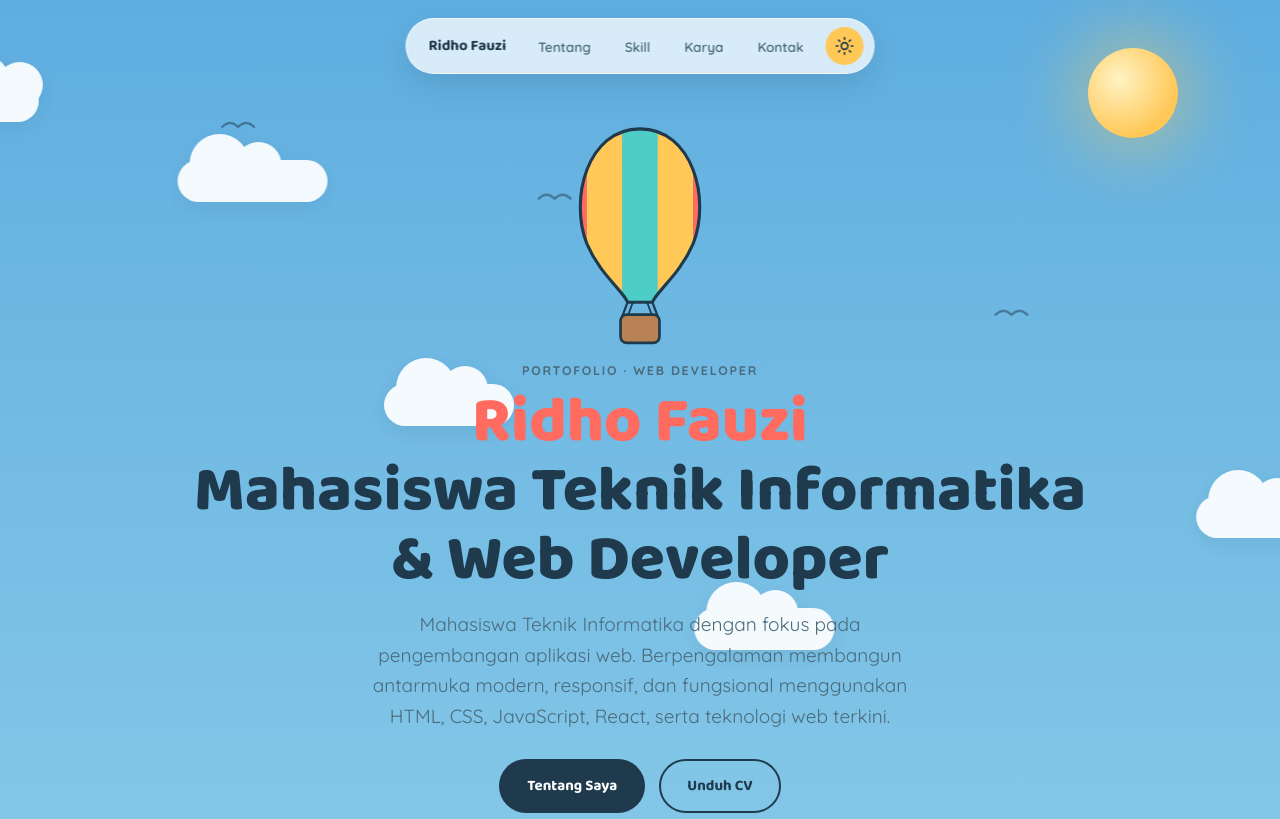
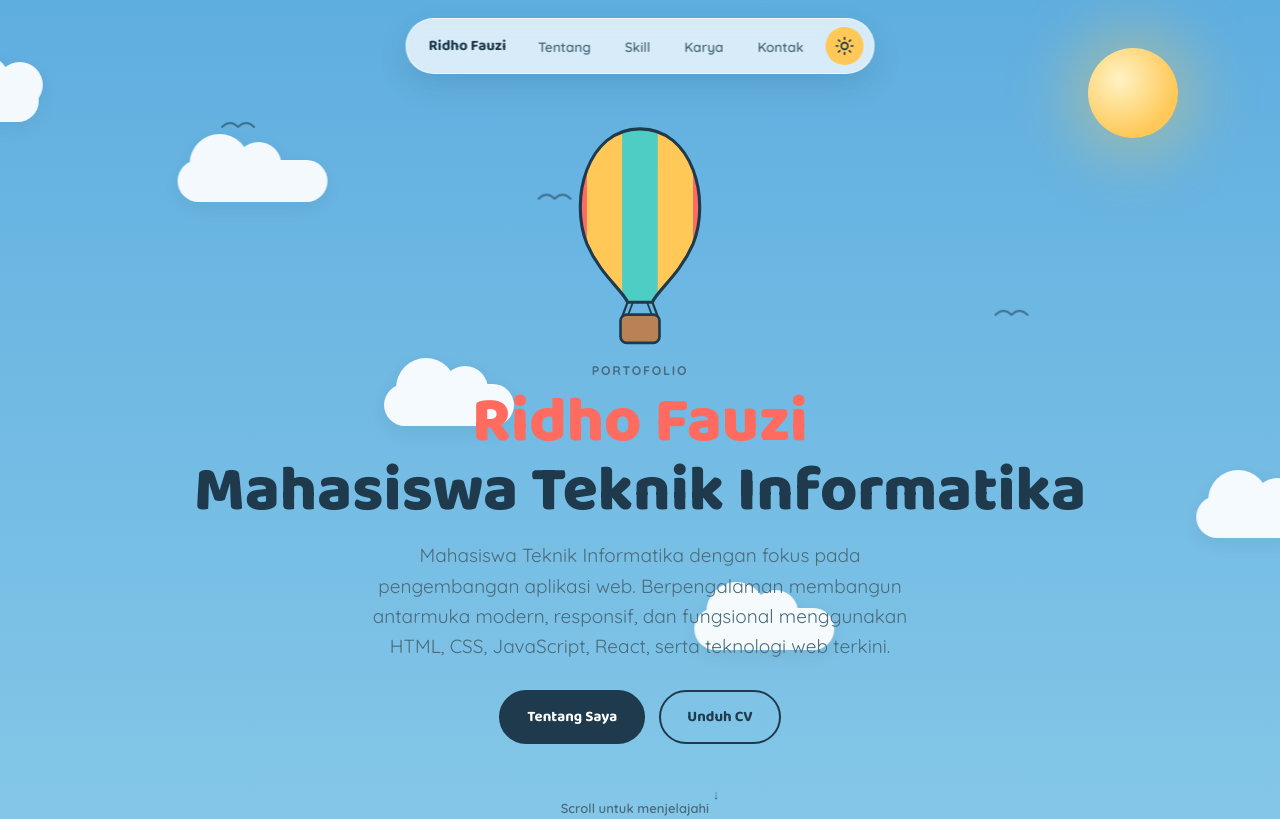
Before and after one commit to ridhoofauzii/Web-Portofolio, a website built with Vite: page index.html in a window 1280 px wide. Shown: the top 819 px of the page. Built offline with nearby package versions, Linux system fonts and the light colour scheme.

Commit message:
fix: hapus Web Developer dari title dan hero

```diff
--- a/index.html
+++ b/index.html
@@ -5,11 +5,11 @@
     <meta name="viewport" content="width=device-width, initial-scale=1.0" />
 
     <!-- ====== SEO ====== -->
-    <title>Ridho Fauzi — Web Developer &amp; Mahasiswa Teknik Informatika</title>
-    <meta name="description" content="Portofolio profesional Ridho Fauzi, Web Developer dan mahasiswa Teknik Informatika. Spesialisasi dalam pengembangan aplikasi web modern." />
+    <title>Ridho Fauzi — Mahasiswa Teknik Informatika</title>
+    <meta name="description" content="Portofolio profesional Ridho Fauzi, mahasiswa Teknik Informatika. Spesialisasi dalam pengembangan aplikasi web modern." />
     <meta name="author" content="Ridho Fauzi" />
-    <meta property="og:title" content="Ridho Fauzi — Web Developer &amp; Mahasiswa Teknik Informatika" />
-    <meta property="og:description" content="Portofolio profesional Ridho Fauzi, Web Developer dan mahasiswa Teknik Informatika. Spesialisasi dalam pengembangan aplikasi web modern." />
+    <meta property="og:title" content="Ridho Fauzi — Mahasiswa Teknik Informatika" />
+    <meta property="og:description" content="Portofolio profesional Ridho Fauzi, mahasiswa Teknik Informatika. Spesialisasi dalam pengembangan aplikasi web modern." />
     <meta property="og:type" content="website" />
 
     <!-- ====== Fonts ====== -->
@@ -85,8 +85,8 @@
           <rect x="78" y="220" width="44" height="32" rx="7" fill="#B98254" stroke="#1F3A4C" stroke-width="3" />
         </svg>
       </div>
-      <span class="eyebrow">Portofolio · Web Developer</span>
-      <h1><span class="accent">Ridho Fauzi</span><br />Mahasiswa Teknik Informatika<br />&amp; Web Developer</h1>
+      <span class="eyebrow">Portofolio</span>
+      <h1><span class="accent">Ridho Fauzi</span><br />Mahasiswa Teknik Informatika</h1>
       <p class="tagline">Mahasiswa Teknik Informatika dengan fokus pada pengembangan aplikasi web. Berpengalaman membangun antarmuka modern, responsif, dan fungsional menggunakan HTML, CSS, JavaScript, React, serta teknologi web terkini.</p>
       <div class="cta-row">
         <a href="#tentang" class="btn btn-solid">Tentang Saya</a>
```
